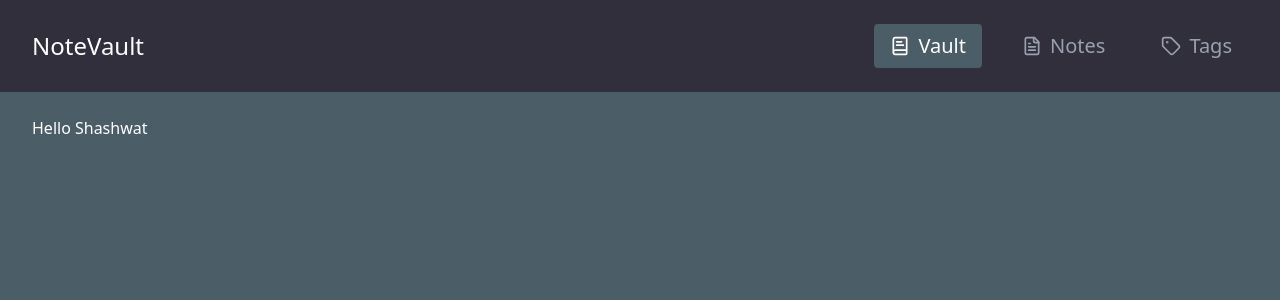
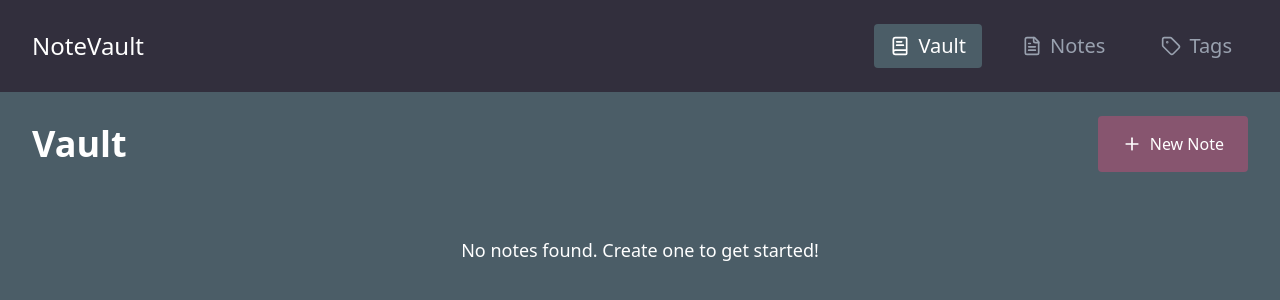
Before and after one commit to killlercram/Note_Taking_App, a React (Vite) app: page / in a window 1280 px wide. Shown: the top 300 px of the page. Built offline with nearby package versions, Linux system fonts and the light colour scheme.

Commit message:
Created a store for getting and setting the values of the notes dynamicallyand learned about how to create stores using Zustand

```diff
--- a/src/pages/NoteVaultPage.tsx
+++ b/src/pages/NoteVaultPage.tsx
@@ -1,3 +1,65 @@
-export default function NoteVaultPage(){
- return "Hello Shashwat";
+import { Link } from "@tanstack/react-router";
+import { Plus, TagIcon } from "lucide-react";
+import React from "react";
+import useNoteStore from "../store/noteStore";
+
+export default function NoteVaultPage() {
+  const { notes, tags } = useNoteStore();
+
+  // converting Object into array and sorting them on basis of there creation time for showing latest notes
+  const allNotes = Object.values(notes).sort(
+    (a, b) => b.updatedAt - a.updatedAt
+  );
+
+  return (
+    <section className="flex flex-col gap-8">
+      <div className="flex gap-5 flex-col 410px:flex-row 410px:justify-between 410px:items-center">
+        <h1 className="text-4xl font-bold">Vault</h1>
+        <Link
+          to="/note/new"
+          className="bg-[#87556F] px-2 py-4 rounded-sm flex items-center justify-center 410px: gap-x-2 410px:px-6"
+        >
+          <Plus className="size-5" />
+          New Note
+        </Link>
+      </div>
+
+      {/* Will be shown with the condition of notes */}
+
+      <div className="grid grid-cols-1 gap-8 md:grid-cols-2 xl:grid-cols-3">
+        {/* Getting the dynamic value from the store For the notes */}
+        {allNotes.map((note) => (
+          <div
+            key={note.id}
+            className="border border-[#322F3D] p-4 md:p-8
+      hover:bg-[#322F3D] transition-colors rounded-sm group
+      "
+          >
+            <Link to={`/notes/${note.id}`} className="flex gap-4 flex-col">
+              <h2 className="font-bold text-xl">{note.title}</h2>
+
+              <p className="text-lg line-clamp-3">{note.content}</p>
+
+              {/* Setting the tags dynamically */}
+              {note.tagIds.map((tagId) => (
+                <div
+                  key={tagId}
+                  className="self-start flex items-center gap-x-1 px-2 py-1 rounded-sm bg-[#87556F] group-hover:bg-[#4B5D67] transition-colors"
+                >
+                  <TagIcon className="size-3" />
+                  <span>{tags[tagId].name}</span>
+                </div>
+              ))}
+            </Link>
+          </div>
+        ))}
+      </div>
+      {/* Showing this is the notes is not available */}
+      {allNotes.length === 0 && (
+        <p className="text-center text-lg">
+          No notes found. Create one to get started!
+        </p>
+      )}
+    </section>
+  );
 }
--- /dev/null
+++ b/src/store/noteStore.ts
@@ -0,0 +1,16 @@
+import { create } from "zustand";
+import { persist } from "zustand/middleware"; //puts data in local storage after getting from the user
+import { NoteStore } from "../types";
+
+// Getting  the dynamic values and Storing it in the local storage
+const useNoteStore = create<NoteStore>()(
+  persist(
+    (set) => ({ //This is how we will get the dynamic data
+      notes: {},//this is  object and tag is too
+      tags: {},
+    }),
+    {name: "Notes-Vault"}
+  )
+);
+
+export default useNoteStore;
--- /dev/null
+++ b/src/types/index.ts
@@ -0,0 +1,22 @@
+// This is contain the type safety features.
+// Means what kind of data type a note will have
+
+interface Note {
+  id: string;
+  title: string;
+  content: string;
+  tagIds: string[];
+  createAt: number;
+  updatedAt: number;
+}
+
+interface Tag {
+  id: string;
+  name: string;
+}
+
+export interface NoteStore {
+  notes: Record<string,Note>;
+  tags: Record<string, Tag>;
+
+}
```
